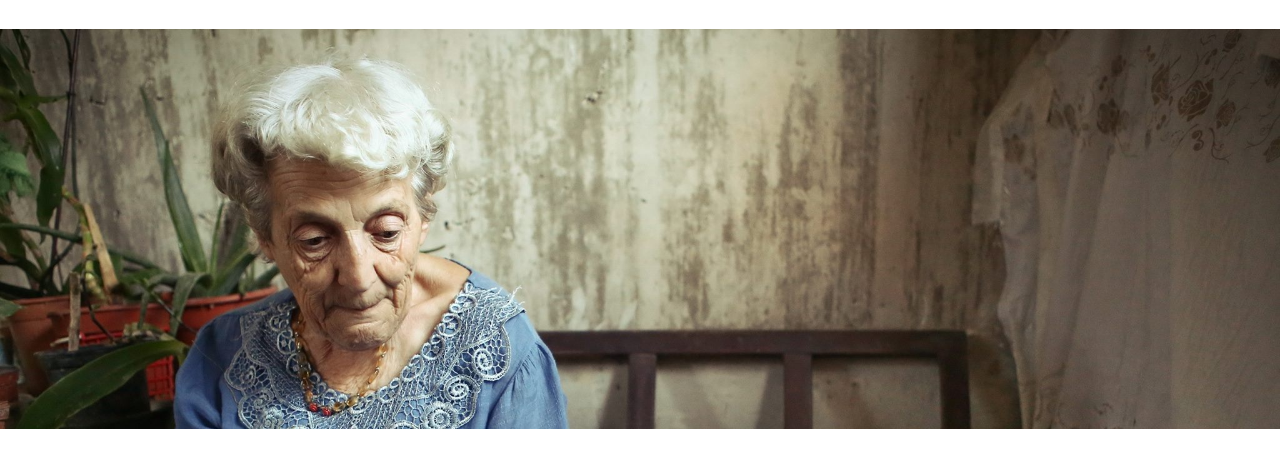
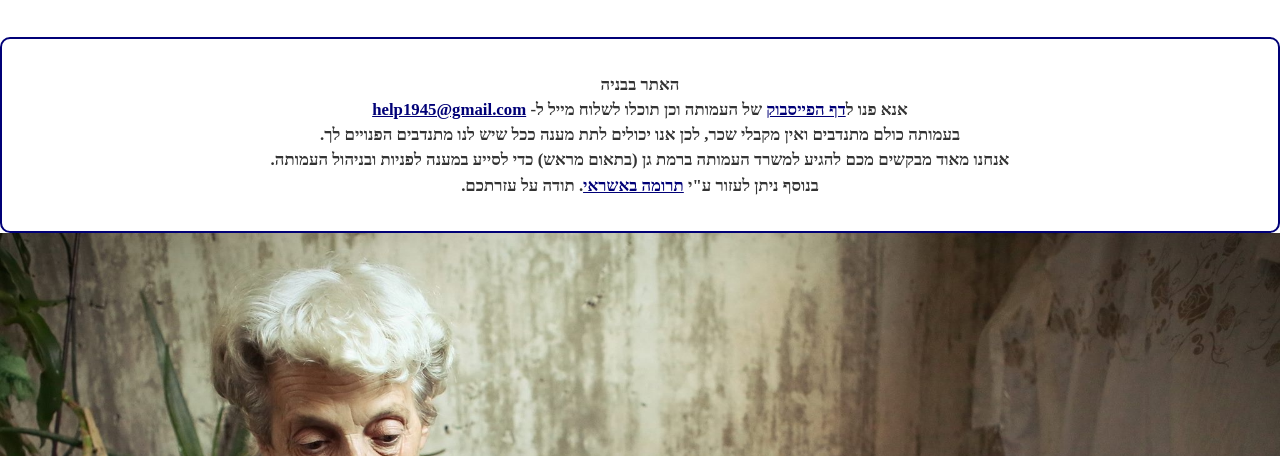
Before and after one commit to helpsurvivors/helpholocaustsurvivers.github.io, a plain HTML site: page index.html in a window 1280 px wide. Shown: the part 91-547 px from the top of the page. Drawn offline with Linux system fonts and the light colour scheme; a web font is replaced by a local one.

Commit message:
Update index.html

```diff
--- a/index.html
+++ b/index.html
@@ -63,6 +63,19 @@
         </nav>
       </div>
     </header>
+              <div class="contact-button">
+          <p>
+              האתר בבניה
+              <br>
+              אנא פנו ל<a href="https://www.facebook.com/aihhs/" style="font-weight: bold; text-decoration: underline">דף הפייסבוק</a> של העמותה וכן תוכלו לשלוח מייל ל- <a href="mailto:help1945@gmail.com" style="font-weight: bold; text-decoration: underline">help1945@gmail.com</a>
+              <br>
+בעמותה כולם מתנדבים ואין מקבלי שכר, לכן אנו יכולים לתת מענה ככל שיש לנו מתנדבים הפנויים לך.
+              <br>
+אנחנו מאוד מבקשים מכם להגיע למשרד העמותה ברמת גן (בתאום מראש) כדי לסייע במענה לפניות ובניהול העמותה.
+              <br>
+              בנוסף ניתן לעזור ע"י <a href="https://direct.tranzila.com/helpsurvivors/" style="font-weight: bold; text-decoration: underline">תרומה באשראי</a>. תודה על עזרתכם.
+         </p>
+          </div>
     <section><div id="himage"/></section>
     <section>
       <div class="container">
```
